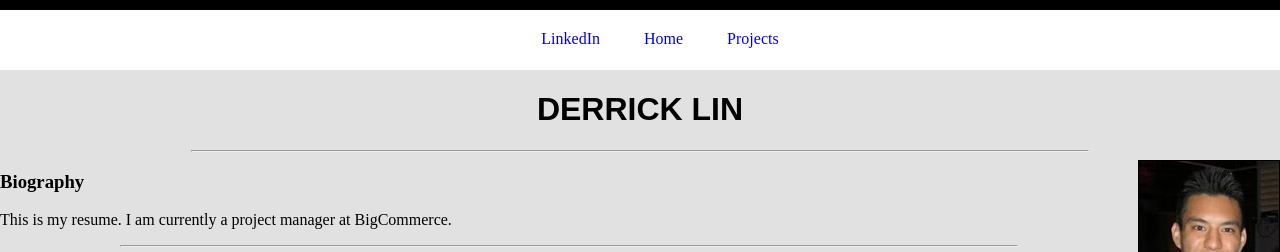
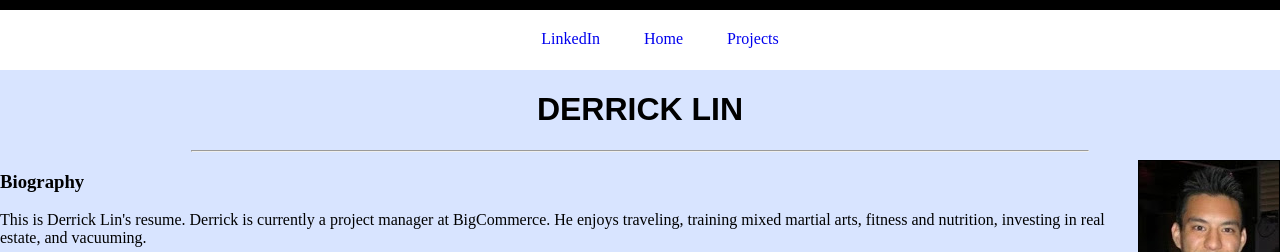
Before and after one commit to Derrick-Lin/Derrick-Lin.github.io, a plain HTML site: page index.html in a window 1280 px wide. Shown: the top 252 px of the page. Drawn offline with Linux system fonts and the light colour scheme.

Commit message:
changed background color

```diff
--- a/index.html
+++ b/index.html
@@ -18,7 +18,7 @@
     <hr width="70%">
     <img src="DerrickLin_Picture.jpg" alt="Picture of Derrick Lin" title="Derrick Lin" id="derrick">
     <h3>Biography</h3>
-    <p>This is my resume. I am currently a project manager at BigCommerce. </p>
+    <p>This is Derrick Lin's resume. Derrick is currently a project manager at BigCommerce. He enjoys traveling, training mixed martial arts, fitness and nutrition, investing in real estate, and vacuuming. </p>
     <hr>
     <ul>
       <li>Project Analyst</li>
--- a/style.css
+++ b/style.css
@@ -2,7 +2,7 @@ body {
   margin: 0px;
   border-top: 10px solid black;
   border-bottom: 10px solid black;
-  background-color: #e1e1e1;
+  background-color: #D8E4FF;
 }
 nav{
   background-color: white;
```
